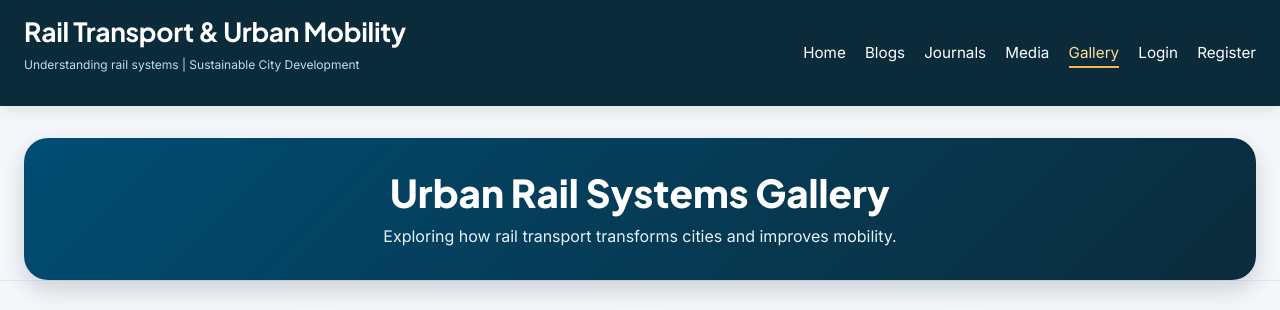
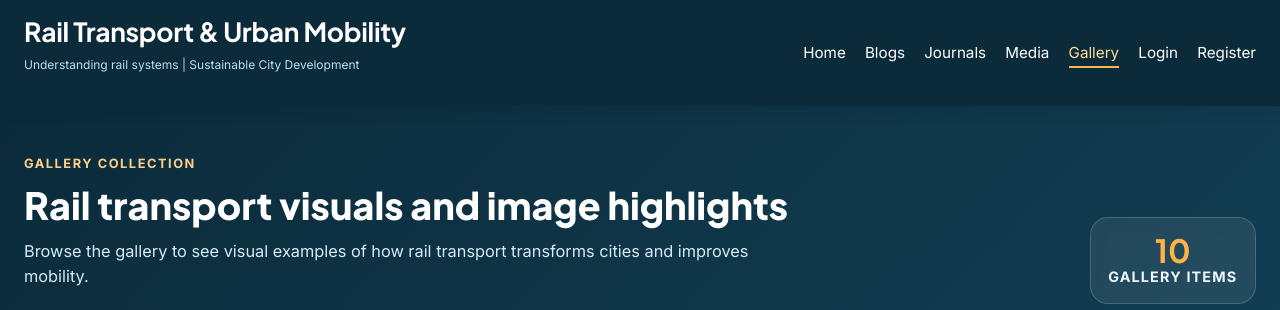
Before and after one commit to Mathew-Ibasco/econ_grp, a Django app: page /econ/gallery/ in a window 1280 px wide. Shown: the top 310 px of the page. Run offline with Django 5.2, Linux system fonts and the light colour scheme; parts of the project's set-up code (start-up, migrations or seed data) failed here and were passed over.

Commit message:
gallery header
- matched it with the other page headers

```diff
--- a/econ/static/econ/css/main.css
+++ b/econ/static/econ/css/main.css
@@ -1542,7 +1542,8 @@ hr {
 
 .blog-card *,
 .journal-card-link *,
-.vlog-page .video-card-link * {
+.vlog-page .video-card-link *,
+.gallery-page .gallery-card-link * {
     text-decoration: none !important;
 }
 
@@ -1648,7 +1649,9 @@ hr {
 .journal-card-link:hover .blog-card-title,
 .journal-card-link:focus-visible .blog-card-title,
 .vlog-page .video-card-link:hover .blog-card-title,
-.vlog-page .video-card-link:focus-visible .blog-card-title {
+.vlog-page .video-card-link:focus-visible .blog-card-title,
+.gallery-page .gallery-card-link:hover .blog-card-title,
+.gallery-page .gallery-card-link:focus-visible .blog-card-title {
     text-decoration: underline !important;
     text-decoration-thickness: 2px;
     text-underline-offset: 0.22em;
--- a/econ/templates/econ/gallery.html
+++ b/econ/templates/econ/gallery.html
@@ -12,30 +12,8 @@
     color: #333;
   }
 
-  .gallery-page .gallery-hero {
-    padding: 2rem 0 0;
-  }
-
-  .gallery-page .gallery-hero-panel {
-    text-align: center;
-    padding: 2rem 1rem;
-    background: linear-gradient(135deg, #004d73, #0b2b3b);
-    color: white;
-    border-radius: 24px;
-    box-shadow: 0 10px 24px rgba(11, 43, 59, 0.18);
-  }
-
-  .gallery-page .gallery-hero-panel h1 {
-    margin-bottom: 0.5rem;
-    font-family: 'Plus Jakarta Sans', sans-serif;
-    font-size: clamp(1.8rem, 3vw, 2.6rem);
-    font-weight: 800;
-  }
-
-  .gallery-page .gallery-hero-panel p {
-    margin-bottom: 0;
-    color: #e6f3f8;
-    font-size: 1rem;
+  .gallery-page .blogs-hero {
+    padding-bottom: 2rem;
   }
 
   .gallery-page .gallery {
@@ -45,40 +23,76 @@
     padding: 2rem 0 3rem;
   }
 
+  .gallery-page .gallery-card-link {
+    display: block;
+    height: 100%;
+    color: inherit;
+    text-decoration: none;
+  }
+
   .gallery-page .gallery-card {
+    display: flex;
+    flex-direction: column;
+    height: 100%;
     background: white;
-    border-radius: 12px;
+    border: 1px solid #dce9f1;
+    border-radius: 24px;
     overflow: hidden;
-    box-shadow: 0 4px 10px rgba(0,0,0,0.1);
-    transition: transform 0.3s ease;
+    box-shadow: 0 12px 24px rgba(11, 43, 59, 0.07);
+    transition: transform 0.2s ease, box-shadow 0.2s ease, border-color 0.2s ease;
     cursor: pointer;
   }
 
-  .gallery-page .gallery-card:hover {
-    transform: scale(1.03);
+  .gallery-page .gallery-card-link:hover .gallery-card,
+  .gallery-page .gallery-card-link:focus-visible .gallery-card {
+    transform: translateY(-4px);
+    border-color: #ffb347;
+    box-shadow: 0 18px 36px rgba(11, 43, 59, 0.14);
+  }
+
+  .gallery-page .gallery-card-media {
+    background: #e9f3f8;
+  }
+
+  .gallery-page .gallery-card img,
+  .gallery-page .gallery-card-fallback {
+    width: 100%;
+    display: block;
   }
 
   .gallery-page .gallery-card img {
-    width: 100%;
     height: 220px;
     object-fit: cover;
-    display: block;
   }
 
-  .gallery-page .caption {
-    padding: 1rem;
+  .gallery-page .gallery-card-fallback {
+    display: grid;
+    place-items: center;
+    height: 220px;
+    background: linear-gradient(135deg, #dbeaf1, #eef5f8);
+    color: #1c6e8f;
+    font-size: 3rem;
   }
 
-  .gallery-page .caption h3 {
-    color: #004d73;
-    margin-bottom: 0.5rem;
-    font-family: 'Plus Jakarta Sans', sans-serif;
-    font-weight: 700;
+  .gallery-page .gallery-card-body {
+    display: grid;
+    gap: 0.85rem;
+    padding: 1.35rem;
   }
 
-  .gallery-page .caption p {
+  .gallery-page .gallery-card-body h3 {
     margin-bottom: 0;
-    color: #43576d;
+    color: #0b2b3b;
+    font-family: 'Plus Jakarta Sans', sans-serif;
+    font-size: 1.2rem;
+    font-weight: 800;
+  }
+
+  .gallery-page .gallery-card-body p {
+    margin-bottom: 0;
+    color: #42576d;
+    font-size: 0.95rem;
+    line-height: 1.55;
   }
 
   .gallery-page .lightbox {
@@ -132,65 +146,140 @@
 
 {% block content %}
 <main class="gallery-page">
-  <section class="gallery-hero">
-    <div class="container">
-      <div class="gallery-hero-panel">
-        <h1>Urban Rail Systems Gallery</h1>
-        <p>Exploring how rail transport transforms cities and improves mobility.</p>
+  <section class="blogs-hero">
+    <div class="container blogs-hero-inner">
+      <div>
+        <p class="blog-eyebrow">Gallery collection</p>
+        <h1 class="blogs-title">Rail transport visuals and image highlights</h1>
+        <p class="blogs-intro">Browse the gallery to see visual examples of how rail transport transforms cities and improves mobility.</p>
+      </div>
+      <div class="blogs-hero-card">
+        <strong>{{ gallery_count }}</strong>
+        <span>gallery items</span>
       </div>
     </div>
   </section>
 
   <section class="container gallery">
-    <div class="gallery-card">
-      <img src="https://i0.wp.com/tokyotreatblog.wpcomstaging.com/wp-content/uploads/2023/10/bullet-train-thumbnail.png?fit=1024%2C683&ssl=1" alt="Bullet Train">
-      <div class="caption"><h3>Modern City Trains</h3><p>Urban rail systems help people travel quickly and efficiently within cities.</p></div>
+    <a class="gallery-card-link" href="https://i0.wp.com/tokyotreatblog.wpcomstaging.com/wp-content/uploads/2023/10/bullet-train-thumbnail.png?fit=1024%2C683&ssl=1" data-gallery-image="https://i0.wp.com/tokyotreatblog.wpcomstaging.com/wp-content/uploads/2023/10/bullet-train-thumbnail.png?fit=1024%2C683&ssl=1" aria-label="Open Modern City Trains image">
+      <article class="gallery-card">
+        <div class="gallery-card-media">
+          <img src="https://i0.wp.com/tokyotreatblog.wpcomstaging.com/wp-content/uploads/2023/10/bullet-train-thumbnail.png?fit=1024%2C683&ssl=1" alt="Modern City Trains">
         </div>
+        <div class="gallery-card-body">
+          <h3><span class="blog-card-title">Modern City Trains</span></h3>
+          <p>Urban rail systems help people travel quickly and efficiently within cities.</p>
+        </div>
+      </article>
+    </a>
 
-    <div class="gallery-card">
-      <img src="https://www.rappler.com/tachyon/r3-assets/612F469A6EA84F6BAE882D2B94A4B421/img/8A05DA686544457A950EEC3E0DAAF221/mrt-photo-edsa-taft.jpg" alt="MRT EDSA Taft">
-      <div class="caption"><h3>Crowded Rush Hour Train</h3><p>Rail transport moves thousands of passengers daily, reducing traffic congestion.</p></div>
+    <a class="gallery-card-link" href="https://www.rappler.com/tachyon/r3-assets/612F469A6EA84F6BAE882D2B94A4B421/img/8A05DA686544457A950EEC3E0DAAF221/mrt-photo-edsa-taft.jpg" data-gallery-image="https://www.rappler.com/tachyon/r3-assets/612F469A6EA84F6BAE882D2B94A4B421/img/8A05DA686544457A950EEC3E0DAAF221/mrt-photo-edsa-taft.jpg" aria-label="Open Crowded Rush Hour Train image">
+      <article class="gallery-card">
+        <div class="gallery-card-media">
+          <img src="https://www.rappler.com/tachyon/r3-assets/612F469A6EA84F6BAE882D2B94A4B421/img/8A05DA686544457A950EEC3E0DAAF221/mrt-photo-edsa-taft.jpg" alt="Crowded Rush Hour Train">
         </div>
+        <div class="gallery-card-body">
+          <h3><span class="blog-card-title">Crowded Rush Hour Train</span></h3>
+          <p>Rail transport moves thousands of passengers daily, reducing traffic congestion.</p>
+        </div>
+      </article>
+    </a>
 
-    <div class="gallery-card">
-      <img src="https://www.manilatimes.net/manilatimes/uploads/images/2021/05/23/1543.jpg" alt="LRT2 Marcos Highway">
-      <div class="caption"><h3>Elevated Railways</h3><p>Improve mobility while saving valuable road space.</p></div>
+    <a class="gallery-card-link" href="https://www.manilatimes.net/manilatimes/uploads/images/2021/05/23/1543.jpg" data-gallery-image="https://www.manilatimes.net/manilatimes/uploads/images/2021/05/23/1543.jpg" aria-label="Open Elevated Railways image">
+      <article class="gallery-card">
+        <div class="gallery-card-media">
+          <img src="https://www.manilatimes.net/manilatimes/uploads/images/2021/05/23/1543.jpg" alt="Elevated Railways">
         </div>
+        <div class="gallery-card-body">
+          <h3><span class="blog-card-title">Elevated Railways</span></h3>
+          <p>Improve mobility while saving valuable road space.</p>
+        </div>
+      </article>
+    </a>
 
-    <div class="gallery-card">
-      <img src="https://www.lrta.gov.ph/wp-content/uploads/2025/07/photo_2025-07-31_12-59-03-1024x768.jpg" alt="Accessible Station">
-      <div class="caption"><h3>Inclusive Transport</h3><p>Accessible train stations support transportation for all passengers.</p></div>
+    <a class="gallery-card-link" href="https://www.lrta.gov.ph/wp-content/uploads/2025/07/photo_2025-07-31_12-59-03-1024x768.jpg" data-gallery-image="https://www.lrta.gov.ph/wp-content/uploads/2025/07/photo_2025-07-31_12-59-03-1024x768.jpg" aria-label="Open Inclusive Transport image">
+      <article class="gallery-card">
+        <div class="gallery-card-media">
+          <img src="https://www.lrta.gov.ph/wp-content/uploads/2025/07/photo_2025-07-31_12-59-03-1024x768.jpg" alt="Inclusive Transport">
         </div>
+        <div class="gallery-card-body">
+          <h3><span class="blog-card-title">Inclusive Transport</span></h3>
+          <p>Accessible train stations support transportation for all passengers.</p>
+        </div>
+      </article>
+    </a>
 
-    <div class="gallery-card">
-      <img src="https://images.topgear.com.ph/topgear/images/2020/08/20/dotr-mrt-3-escalators-elevators-1597909548.jpg" alt="MRT Accessibility">
-      <div class="caption"><h3>Empowering Mobility</h3><p>Stations cater to people with disabilities for equitable access.</p></div>
+    <a class="gallery-card-link" href="https://images.topgear.com.ph/topgear/images/2020/08/20/dotr-mrt-3-escalators-elevators-1597909548.jpg" data-gallery-image="https://images.topgear.com.ph/topgear/images/2020/08/20/dotr-mrt-3-escalators-elevators-1597909548.jpg" aria-label="Open Empowering Mobility image">
+      <article class="gallery-card">
+        <div class="gallery-card-media">
+          <img src="https://images.topgear.com.ph/topgear/images/2020/08/20/dotr-mrt-3-escalators-elevators-1597909548.jpg" alt="Empowering Mobility">
         </div>
+        <div class="gallery-card-body">
+          <h3><span class="blog-card-title">Empowering Mobility</span></h3>
+          <p>Stations cater to people with disabilities for equitable access.</p>
+        </div>
+      </article>
+    </a>
 
-    <div class="gallery-card">
-      <img src="https://www.shutterstock.com/image-vector/vector-illustration-electricpowered-mrt-train-260nw-2550253671.jpg" alt="Electric MRT Vector">
-      <div class="caption"><h3>Sustainable Mobility</h3><p>Promotes eco-friendly travel by reducing fuel consumption.</p></div>
+    <a class="gallery-card-link" href="https://www.shutterstock.com/image-vector/vector-illustration-electricpowered-mrt-train-260nw-2550253671.jpg" data-gallery-image="https://www.shutterstock.com/image-vector/vector-illustration-electricpowered-mrt-train-260nw-2550253671.jpg" aria-label="Open Sustainable Mobility image">
+      <article class="gallery-card">
+        <div class="gallery-card-media">
+          <img src="https://www.shutterstock.com/image-vector/vector-illustration-electricpowered-mrt-train-260nw-2550253671.jpg" alt="Sustainable Mobility">
         </div>
+        <div class="gallery-card-body">
+          <h3><span class="blog-card-title">Sustainable Mobility</span></h3>
+          <p>Promotes eco-friendly travel by reducing fuel consumption.</p>
+        </div>
+      </article>
+    </a>
 
-    <div class="gallery-card">
-      <img src="https://exclusive.multibriefs.com/images/exclusive/0427transportation.jpg" alt="Intermodal Transport">
-      <div class="caption"><h3>Connected Systems</h3><p>Rail links with other transport modes for smoother commuting.</p></div>
+    <a class="gallery-card-link" href="https://exclusive.multibriefs.com/images/exclusive/0427transportation.jpg" data-gallery-image="https://exclusive.multibriefs.com/images/exclusive/0427transportation.jpg" aria-label="Open Connected Systems image">
+      <article class="gallery-card">
+        <div class="gallery-card-media">
+          <img src="https://exclusive.multibriefs.com/images/exclusive/0427transportation.jpg" alt="Connected Systems">
         </div>
+        <div class="gallery-card-body">
+          <h3><span class="blog-card-title">Connected Systems</span></h3>
+          <p>Rail links with other transport modes for smoother commuting.</p>
+        </div>
+      </article>
+    </a>
 
-    <div class="gallery-card">
-      <img src="https://www.urbanrail.net/as/manila/manila-metro-map.png" alt="Manila Metro Map">
-      <div class="caption"><h3>Transit Networks</h3><p>Improve accessibility across different parts of the city.</p></div>
+    <a class="gallery-card-link" href="https://www.urbanrail.net/as/manila/manila-metro-map.png" data-gallery-image="https://www.urbanrail.net/as/manila/manila-metro-map.png" aria-label="Open Transit Networks image">
+      <article class="gallery-card">
+        <div class="gallery-card-media">
+          <img src="https://www.urbanrail.net/as/manila/manila-metro-map.png" alt="Transit Networks">
         </div>
+        <div class="gallery-card-body">
+          <h3><span class="blog-card-title">Transit Networks</span></h3>
+          <p>Improve accessibility across different parts of the city.</p>
+        </div>
+      </article>
+    </a>
 
-    <div class="gallery-card">
-      <img src="https://www.railway-technology.com/wp-content/uploads/sites/13/2022/06/rail-system.jpeg" alt="Rail System Development">
-      <div class="caption"><h3>Urban Growth</h3><p>Encourages development near transportation hubs.</p></div>
+    <a class="gallery-card-link" href="https://www.railway-technology.com/wp-content/uploads/sites/13/2022/06/rail-system.jpeg" data-gallery-image="https://www.railway-technology.com/wp-content/uploads/sites/13/2022/06/rail-system.jpeg" aria-label="Open Urban Growth image">
+      <article class="gallery-card">
+        <div class="gallery-card-media">
+          <img src="https://www.railway-technology.com/wp-content/uploads/sites/13/2022/06/rail-system.jpeg" alt="Urban Growth">
         </div>
+        <div class="gallery-card-body">
+          <h3><span class="blog-card-title">Urban Growth</span></h3>
+          <p>Encourages development near transportation hubs.</p>
+        </div>
+      </article>
+    </a>
 
-    <div class="gallery-card">
-      <img src="https://cdn.audleytravel.com/1024/731/79/16028680-faade-of-manila-cathedral.jpg" alt="Manila Cathedral Tourism">
-      <div class="caption"><h3>Tourism Boost</h3><p>Rail transport enhances tourism and local economic activity.</p></div>
+    <a class="gallery-card-link" href="https://cdn.audleytravel.com/1024/731/79/16028680-faade-of-manila-cathedral.jpg" data-gallery-image="https://cdn.audleytravel.com/1024/731/79/16028680-faade-of-manila-cathedral.jpg" aria-label="Open Tourism Boost image">
+      <article class="gallery-card">
+        <div class="gallery-card-media">
+          <img src="https://cdn.audleytravel.com/1024/731/79/16028680-faade-of-manila-cathedral.jpg" alt="Tourism Boost">
         </div>
+        <div class="gallery-card-body">
+          <h3><span class="blog-card-title">Tourism Boost</span></h3>
+          <p>Rail transport enhances tourism and local economic activity.</p>
+        </div>
+      </article>
+    </a>
   </section>
 
   <div id="lightbox" class="lightbox" aria-hidden="true">
@@ -203,12 +292,19 @@
     const lightboxImg = document.getElementById('lightbox-img');
     const closeBtn = document.querySelector('.lightbox-close');
 
-    document.querySelectorAll('.gallery-page .gallery-card img').forEach(img => {
-      img.addEventListener('click', () => {
+    document.querySelectorAll('.gallery-page .gallery-card-link').forEach(link => {
+      link.addEventListener('click', (event) => {
+        const imageUrl = link.getAttribute('data-gallery-image');
+        if (!imageUrl) {
+          return;
+        }
+
+        event.preventDefault();
+        const imageElement = link.querySelector('img');
         lightbox.style.display = 'flex';
         lightbox.setAttribute('aria-hidden', 'false');
-        lightboxImg.src = img.src;
-        lightboxImg.alt = img.alt;
+        lightboxImg.src = imageUrl;
+        lightboxImg.alt = (imageElement && imageElement.alt) || link.getAttribute('aria-label') || 'Gallery image';
       });
     });
 
--- a/econ/views.py
+++ b/econ/views.py
@@ -684,7 +684,7 @@ def gallery(request):
         'econ/gallery.html',
         {
             'date': datetime.now(),
-            'gallery_entries': MediaGalleryEntry.objects.prefetch_related("topics").order_by("order", "id"),
+            'gallery_count': 10,
         }
     )
 
```
Lines whose indentation alone changed are shown as unchanged.
